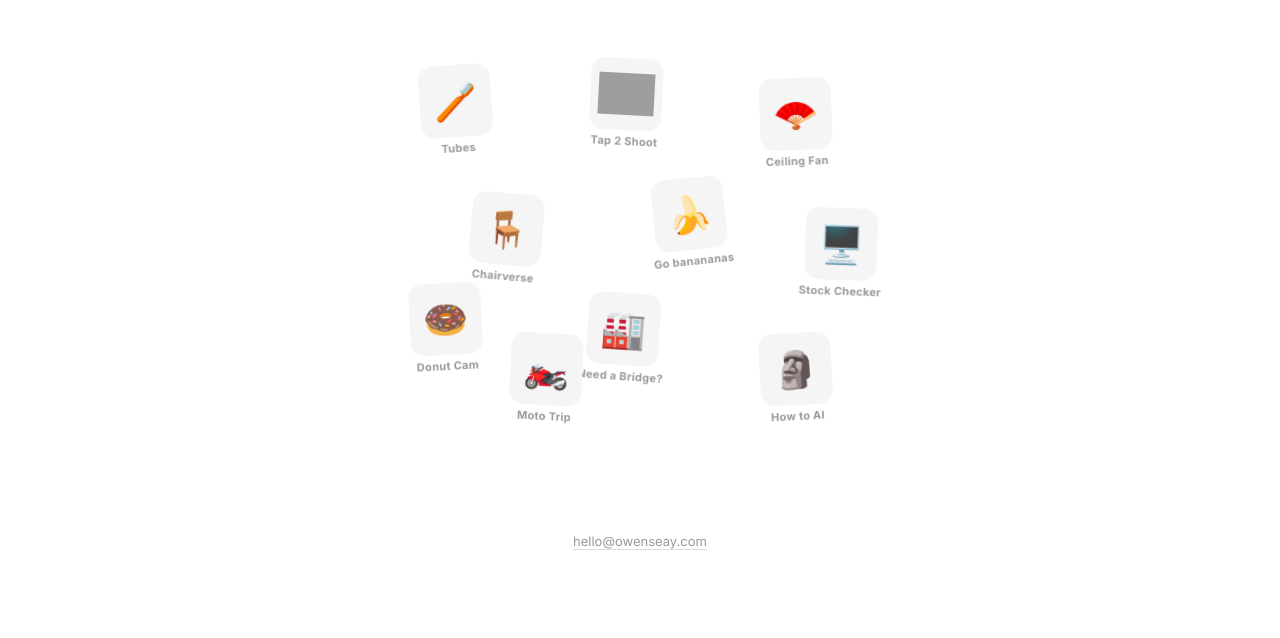
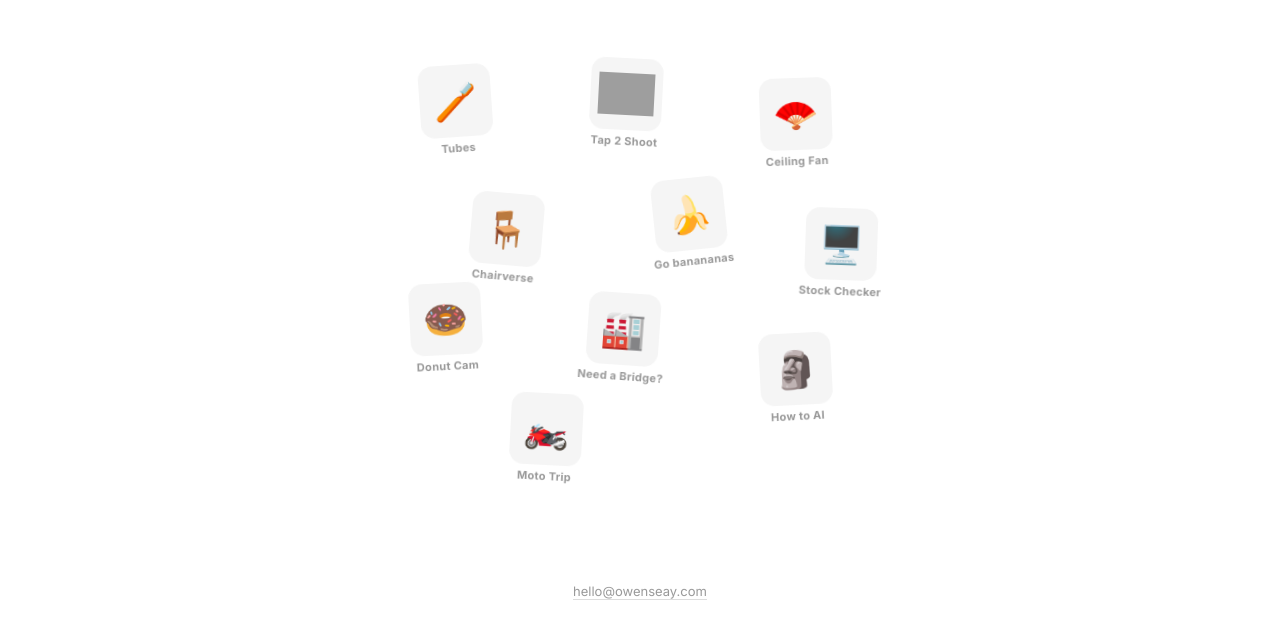
Before and after one commit to owenseay/owen-seay, a plain HTML site: page index.html in a window 1280 px wide. Shown: the part 654-1292 px from the top of the page. Drawn offline with Linux system fonts and the light colour scheme; grey boxes are pictures that could not be loaded.

Commit message:
Fix Moto Trip overlapping Need a Bridge icon
Co-Authored-By: Claude Opus 4.6 <noreply@anthropic.com>

```diff
--- a/index.html
+++ b/index.html
@@ -148,7 +148,7 @@
     position: relative;
     max-width: 500px;
     margin: 0 auto 80px;
-    height: 400px;
+    height: 450px;
   }
 
   .thing {
@@ -336,7 +336,7 @@
         <div class="thing-emoji">🗿</div>
         <div class="thing-label">How to AI</div>
       </a>
-      <a class="thing" href="https://klr-trip.netlify.app" target="_blank" style="top: 280px; left: 120px; rotate: 3deg;">
+      <a class="thing" href="https://klr-trip.netlify.app" target="_blank" style="top: 340px; left: 120px; rotate: 3deg;">
         <div class="thing-emoji">🏍️</div>
         <div class="thing-label">Moto Trip</div>
       </a>
```
